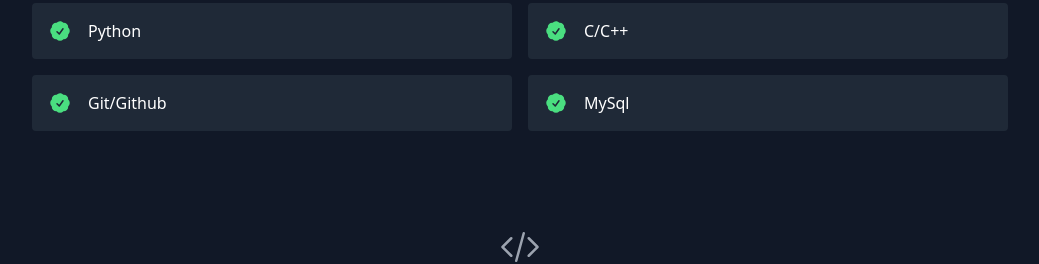
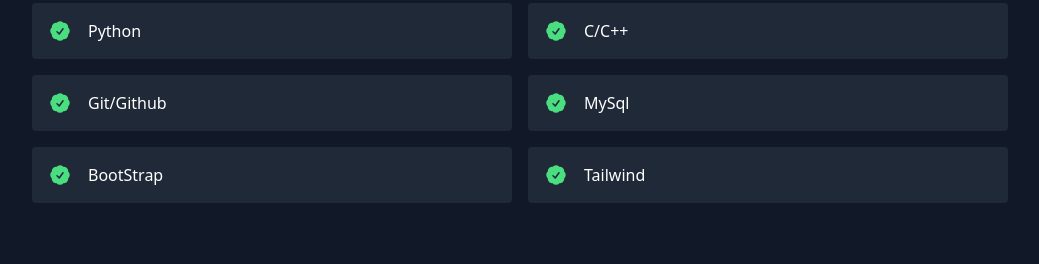
Before and after one commit to dotSamad/pesonal, a React (Create React App) app: page / in a window 1280 px wide. Shown: the part 1020-1284 px from the top of the page, without its empty margins (120-1159 px from the left). Built offline with nearby package versions, Linux system fonts and the light colour scheme.

Commit message:
fifth commit

```diff
--- a/src/components/data.js
+++ b/src/components/data.js
@@ -41,5 +41,7 @@
   "Python",
   "C/C++",
   "Git/Github",
-  "MySql"
+  "MySql",
+  "BootStrap",
+  "Tailwind"
 ];
```
